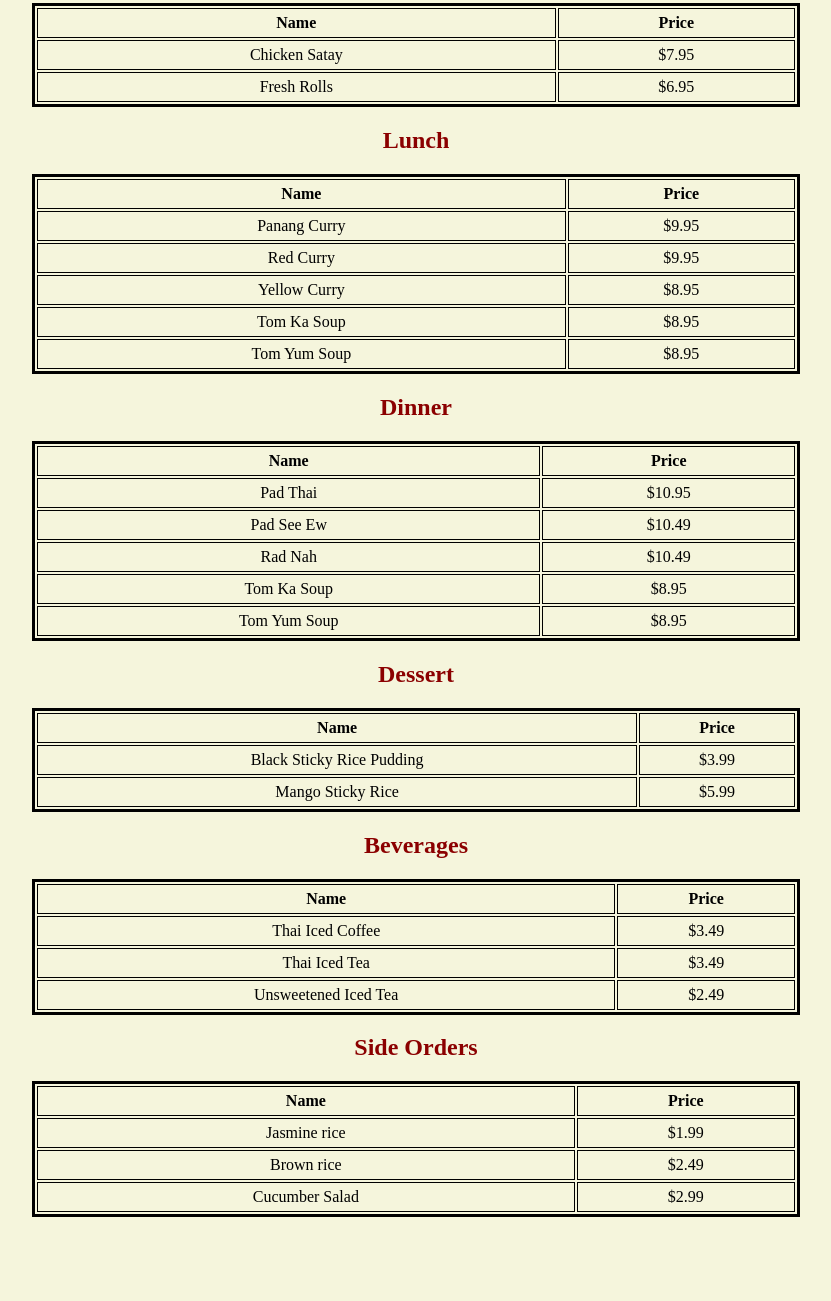
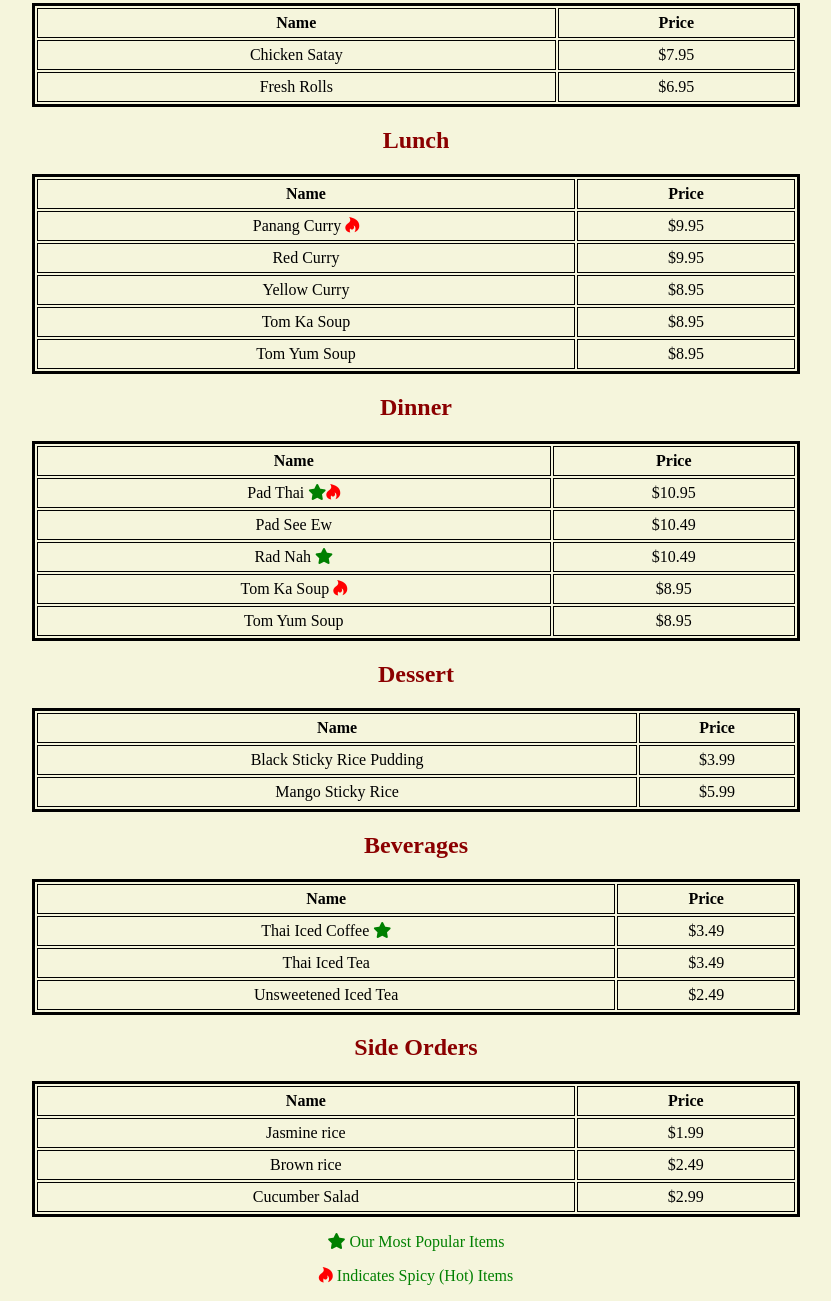
Before and after one commit to sagreenxyz/HTML-Restaurant-Menu, a plain HTML site: page menu.html in a window 1280 px wide. Shown: the part 933-2234 px from the top of the page, without its empty margins (224-1055 px from the left). Before the commit the page ends 2150 px from the top, so only its background shows below. Drawn offline with Linux system fonts and the light colour scheme.

Commit message:
Bonus - added fontawesome items for popular and spicy items.

```diff
--- a/menu.html
+++ b/menu.html
@@ -5,6 +5,11 @@
     <meta name="viewport" content="width=device-width, initial-scale=1.0">
     <title>Document</title>
     <link rel="stylesheet" href="assets/css/style.css" type="text/css">
+    <link
+    rel="stylesheet"
+    href="https://pro.fontawesome.com/releases/v5.10.0/css/all.css"
+    integrity="sha384-AYmEC3Yw5cVb3ZcuHtOA93w35dYTsvhLPVnYs9eStHfGJvOvKxVfELGroGkvsg+p"
+    crossorigin="anonymous"/>
 </head>
 <body>
     <div class="full-width">
@@ -55,7 +60,7 @@
             </thead>
             <tbody>
               <tr>
-                <td>Panang Curry</td>
+                <td>Panang Curry <i class="fab fa-hotjar" style="color: red"></i></td>
                 <td>$9.95</td>
               </tr>
               <tr>
@@ -88,7 +93,7 @@
             </thead>
             <tbody>
               <tr>
-                <td>Pad Thai</td>
+                <td>Pad Thai <i class="fas fa-star" style="color: green"></i><i class="fab fa-hotjar" style="color: red"></i></td>
                 <td>$10.95</td>
               </tr>
               <tr>
@@ -96,11 +101,11 @@
                 <td>$10.49</td>
               </tr>
               <tr>
-                <td>Rad Nah</td>
+                <td>Rad Nah <i class="fas fa-star" style="color: green"></i></td>
                 <td>$10.49</td>
               </tr>
               <tr>
-                <td>Tom Ka Soup</td>
+                <td>Tom Ka Soup <i class="fab fa-hotjar" style="color: red"></i></td>
                 <td>$8.95</td>
               </tr>
               <tr>
@@ -142,7 +147,7 @@
             </thead>
             <tbody>
               <tr>
-                <td>Thai Iced Coffee</td>
+                <td>Thai Iced Coffee <i class="fas fa-star" style="color: green"></i></td>
                 <td>$3.49</td>
               </tr>
               <tr>
@@ -180,6 +185,8 @@
               </tr>
             </tbody>
         </table>
+        <p><i class="fas fa-star" style="color: green"></i> Our Most Popular Items</p>
+        <p><i class="fab fa-hotjar" style="color: red"></i> Indicates Spicy (Hot) Items</p>
     </main>
 </body>
 </html>
```
